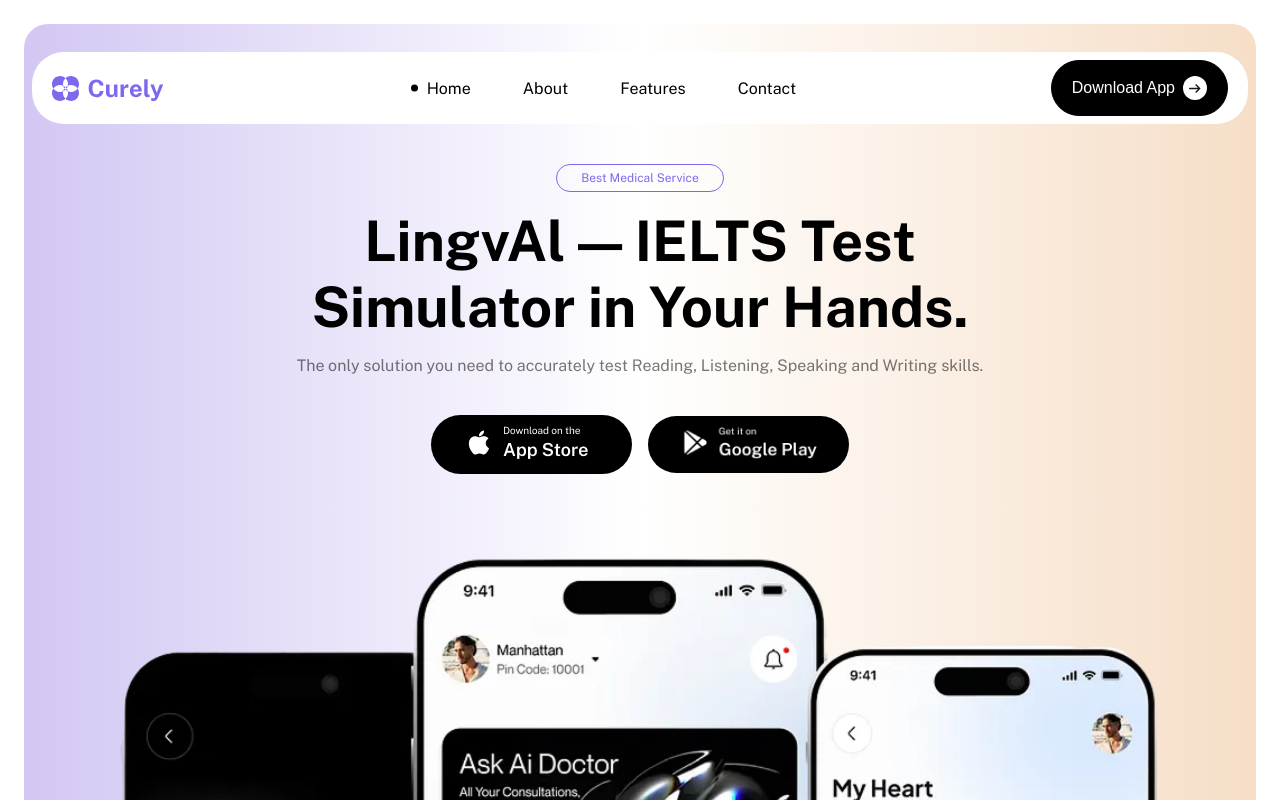
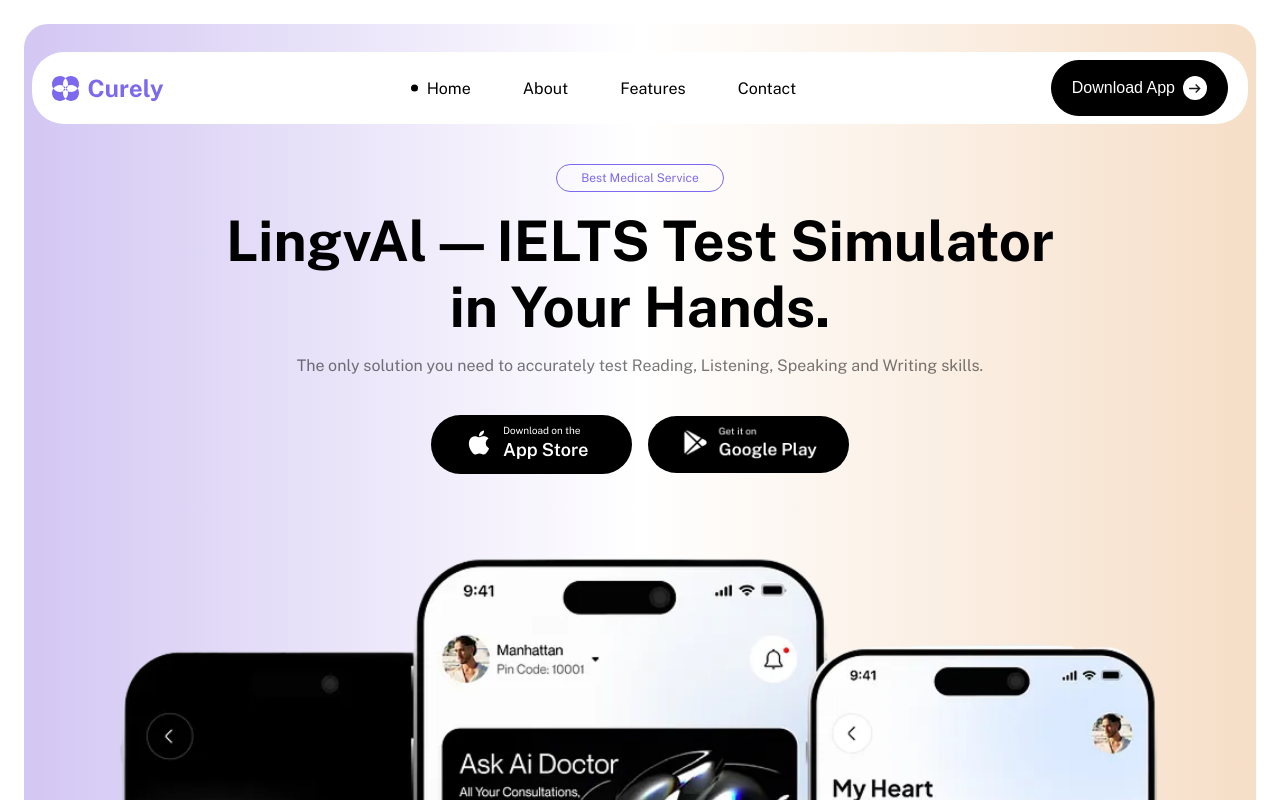
Before and after one commit to programmeraza/curely, a React (Vite) app: page / in a window 1280 px wide. Shown: the top 800 px of the page. Built offline with nearby package versions, Linux system fonts and the light colour scheme.

Commit message:
feat: final project v8

```diff
--- a/src/components/Hero/Hero.scss
+++ b/src/components/Hero/Hero.scss
@@ -31,7 +31,7 @@
         text-align: center;
         gap: 16px;
         width: 100%;
-        max-width: 797px;
+        max-width: 830px;
 
         h1 {
             font-size: clamp(2.125rem, 1.667rem + 2.29vw, 3.5rem);
```
